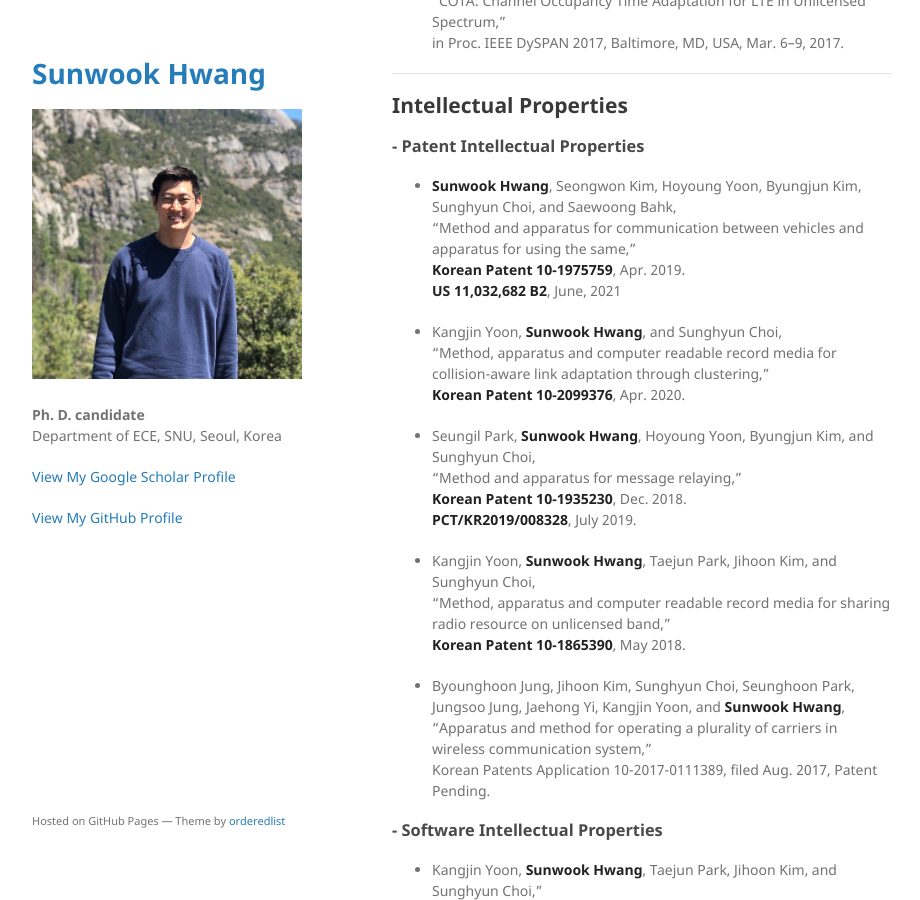
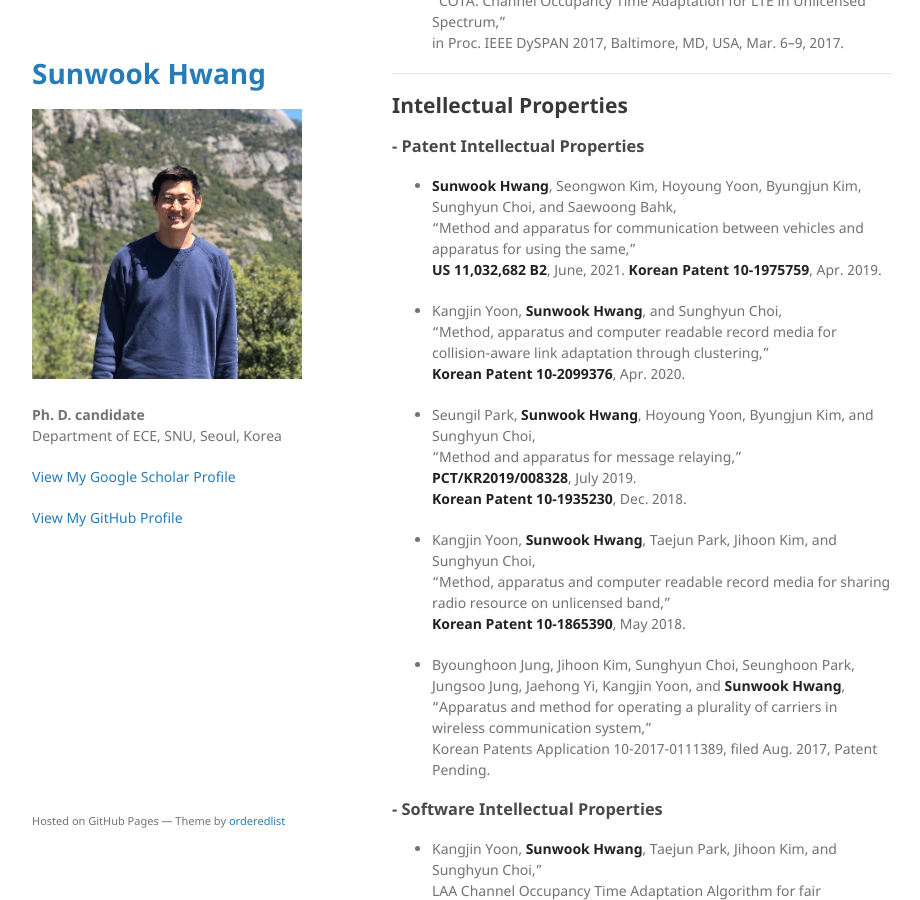
Before and after one commit to jeongjun-park/jeongjun-park.github.io, a Jekyll site: the page built from index.md, in a window 1280 px wide and 900 px high, scrolled down 2156 px. Shown: the whole window, without its empty margins (178-1098 px from the left). Built offline with Jekyll 4.4.1, drawn with Linux system fonts in a browser that asks for light colours; our own code applies the rules of GitHub Pages for plain Markdown files.

```diff
--- a/index.md
+++ b/index.md
@@ -91,8 +91,8 @@ in Proc. IEEE DySPAN 2017, Baltimore, MD, USA, Mar. 6--9, 2017.
 ### - Patent Intellectual Properties
 * **Sunwook Hwang**, Seongwon Kim, Hoyoung Yoon, Byungjun Kim, Sunghyun Choi, and Saewoong Bahk,
 "Method and apparatus for communication between vehicles and apparatus for using the same,"
+**US 11,032,682 B2**, June, 2021.
 **Korean Patent 10-1975759**, Apr. 2019.
-**US 11,032,682 B2**, June, 2021
 
 * Kangjin Yoon, **Sunwook Hwang**, and Sunghyun Choi,
 “Method, apparatus and computer readable record media for collision-aware link adaptation through clustering,”
@@ -100,8 +100,8 @@ in Proc. IEEE DySPAN 2017, Baltimore, MD, USA, Mar. 6--9, 2017.
 
 * Seungil Park, **Sunwook Hwang**, Hoyoung Yoon, Byungjun Kim, and Sunghyun Choi,
 "Method and apparatus for message relaying,"
+**PCT/KR2019/008328**, July 2019.
 **Korean Patent 10-1935230**, Dec. 2018.
-**PCT/KR2019/008328**, July 2019.
 
 * Kangjin Yoon, **Sunwook Hwang**, Taejun Park, Jihoon Kim, and Sunghyun Choi,
 "Method, apparatus and computer readable record media for sharing radio resource on unlicensed band,"
```
